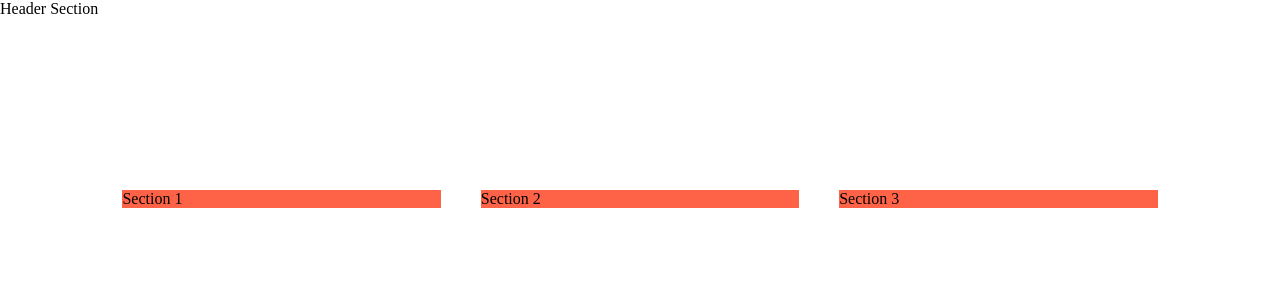
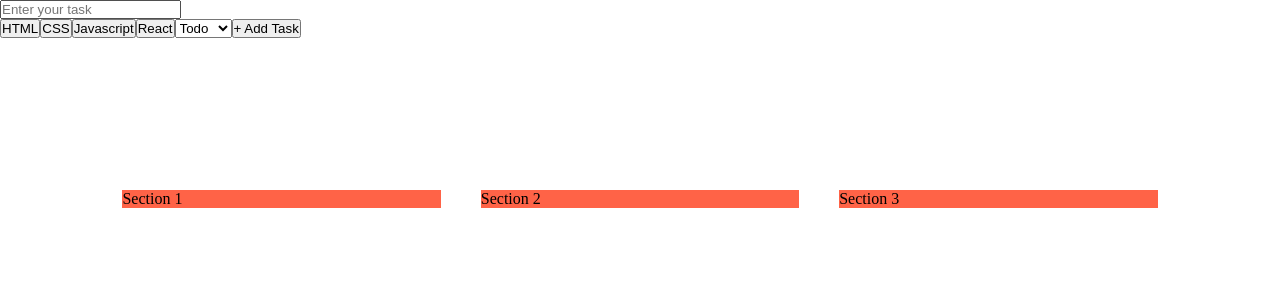
Before and after one commit to chayanbansal9195/Task-Track-2024, a React (Vite) app: page / in a window 1280 px wide. Shown: the top 300 px of the page. Built offline with nearby package versions, Linux system fonts and the light colour scheme.

Commit message:
added task form layout

```diff
--- a/src/App.jsx
+++ b/src/App.jsx
@@ -1,11 +1,12 @@
 import React from "react";
 
 import "./App.css";
+import TaskForm from "./components/TaskForm";
 
 const App = () => {
   return (
     <div className="app">
-      <header className="app_header">Header Section</header>
+     <TaskForm/>
       <main className="app_main">
         <section className="task_column">Section 1</section>
         <section className="task_column">Section 2</section>
--- /dev/null
+++ b/src/components/TaskForm.jsx
@@ -0,0 +1,32 @@
+import React from "react";
+
+const TaskForm = () => {
+  return (
+    <header className="app_header">
+      <form>
+        <input
+          type="text"
+          className="task_input"
+          placeholder="Enter your task"
+        />
+        <div className="task_form_bottom_line">
+          <button className="tag">HTML</button>
+          <button className="tag">CSS</button>
+          <button className="tag">Javascript</button>
+          <button className="tag">React</button>
+
+          <select className="task_status">
+            <option value="todo">Todo</option>
+            <option value="doing">Doing</option>
+            <option value="done">Done</option>
+          </select>
+          <button type="submit" className="task_submit">
+            + Add Task
+          </button>
+        </div>
+      </form>
+    </header>
+  );
+};
+
+export default TaskForm;
```
